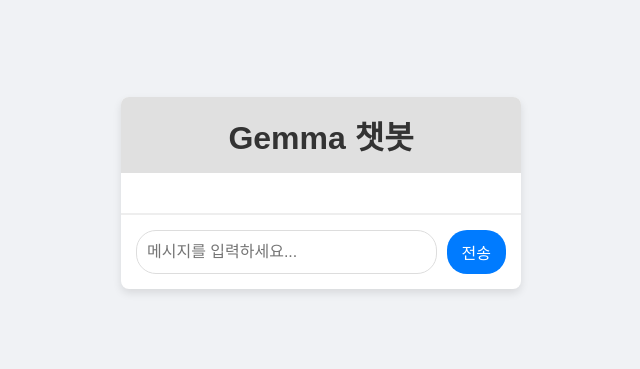
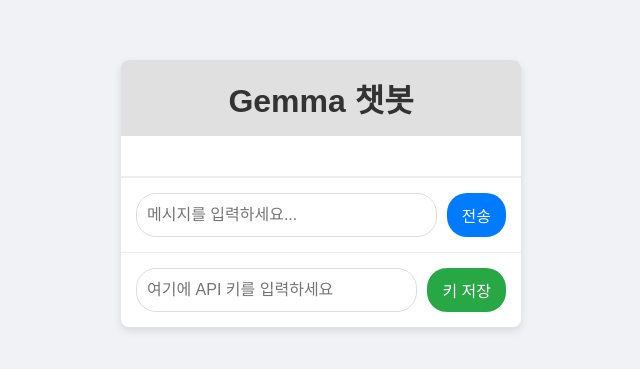
Before and after one commit to sedipsek/gemma_web_test, a plain HTML site: page index.html in a window 1280 px wide. Shown: the part 207-576 px from the top of the page, without its empty margins (319-959 px from the left). Drawn offline with Linux system fonts and the light colour scheme.

Commit message:
Update index.html

```diff
--- a/index.html
+++ b/index.html
@@ -1,3 +1,4 @@
+<!-- index.html -->
 <!DOCTYPE html>
 <html lang="ko">
 <head>
@@ -9,11 +10,20 @@
 <body>
     <div class="chatbot-container">
         <h1>Gemma 챗봇</h1>
-        <div class="chat-window" id="chat-window">
-            </div>
+
+        <!-- 채팅창 -->
+        <div class="chat-window" id="chat-window"></div>
+
+        <!-- 메시지 입력 영역 -->
         <div class="input-area">
             <input type="text" id="user-input" placeholder="메시지를 입력하세요...">
             <button id="send-button">전송</button>
+        </div>
+
+        <!-- API 키 입력 영역 -->
+        <div class="api-key-area">
+            <input type="password" id="api-key-input" placeholder="여기에 API 키를 입력하세요">
+            <button id="save-key-button">키 저장</button>
         </div>
     </div>
 
```
